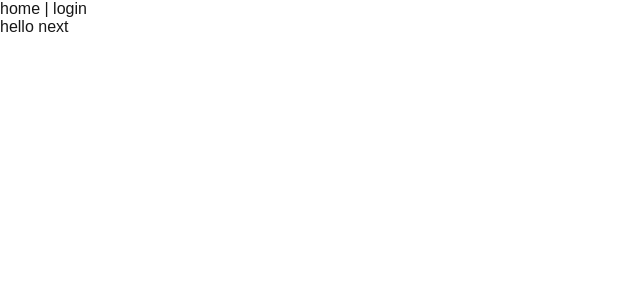
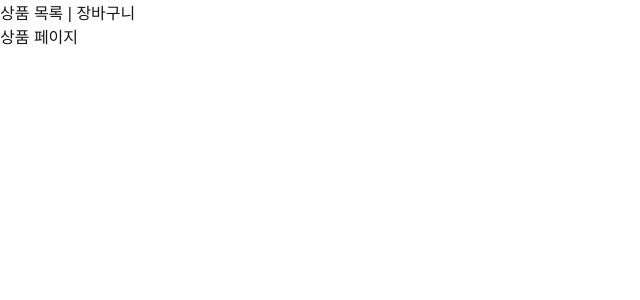
Before and after one commit to dongYoungLim-dev/my-nextjs-project, a Next.js app in the folder learn-next/: page / in a window 1280 px wide. Shown: the top 300 px of the page, without its empty margins (0-640 px from the left). Built offline with nearby package versions, Linux system fonts and the light colour scheme.

Commit message:
layout 개념 정리 및 화면 정리

```diff
--- a/learn-next/layouts/layout.jsx
+++ b/learn-next/layouts/layout.jsx
@@ -4,7 +4,7 @@ export default function Layout({ children }) {
   return (
     <div>
       <nav>
-        <Link href="/">home</Link> | <Link href="/login">login</Link>
+        <Link href="/">상품 목록</Link> | <Link href="/cart">장바구니</Link>
       </nav>
       <div>{children}</div>
     </div>
--- /dev/null
+++ b/learn-next/pages/cart/index.jsx
@@ -0,0 +1,5 @@
+function CartPage() {
+  return <div>장바구니 페이지 입니다.</div>;
+}
+
+export default CartPage;
--- a/learn-next/pages/index.jsx
+++ b/learn-next/pages/index.jsx
@@ -1,5 +1,5 @@
-function HomePage() {
-  return <div>hello next</div>;
+function ProductPage() {
+  return <div>상품 페이지</div>;
 }
 
-export default HomePage;
+export default ProductPage;
--- a/learn-next/pages/login.jsx
+++ /dev/null
@@ -1,5 +0,0 @@
-function LoginPage() {
-  return <div>로그인 페이지</div>;
-}
-
-export default LoginPage;
```
Also changed, not shown: 1 other file (tests, documents, lock files or other folders).
